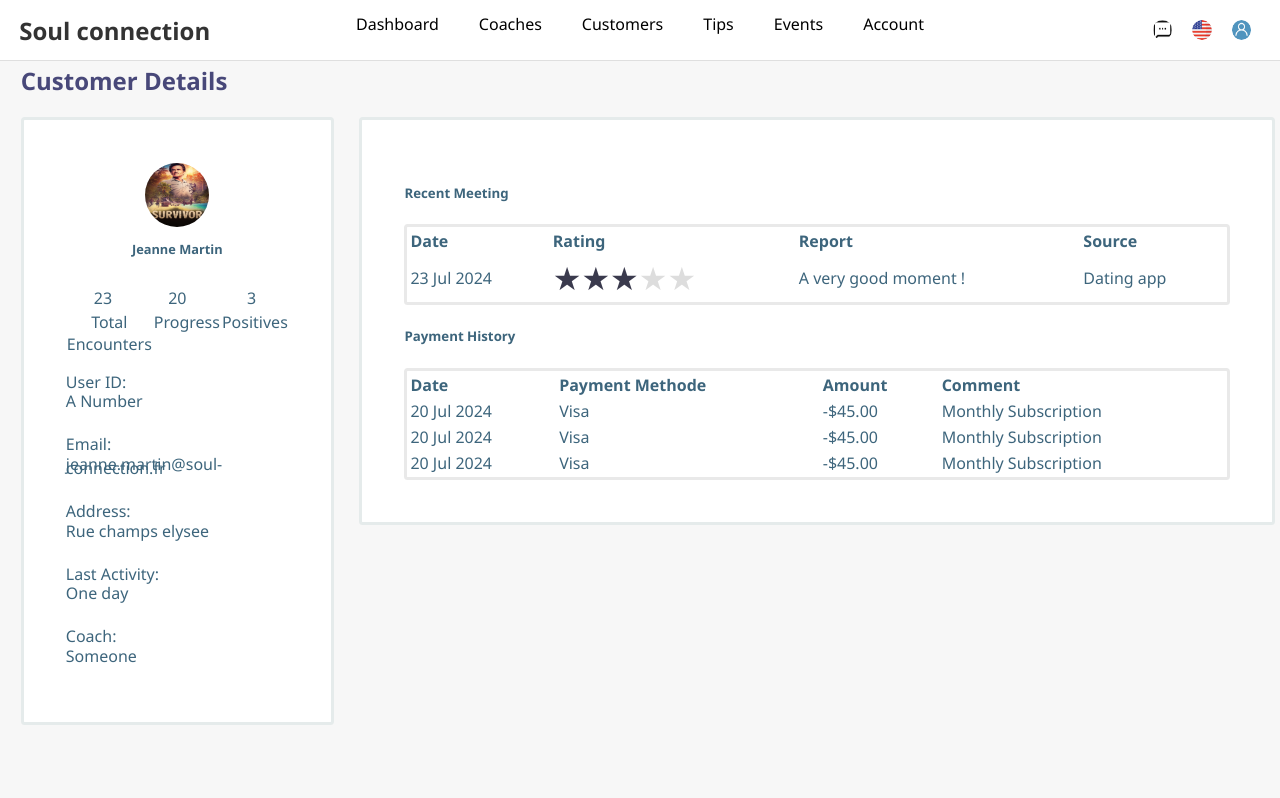
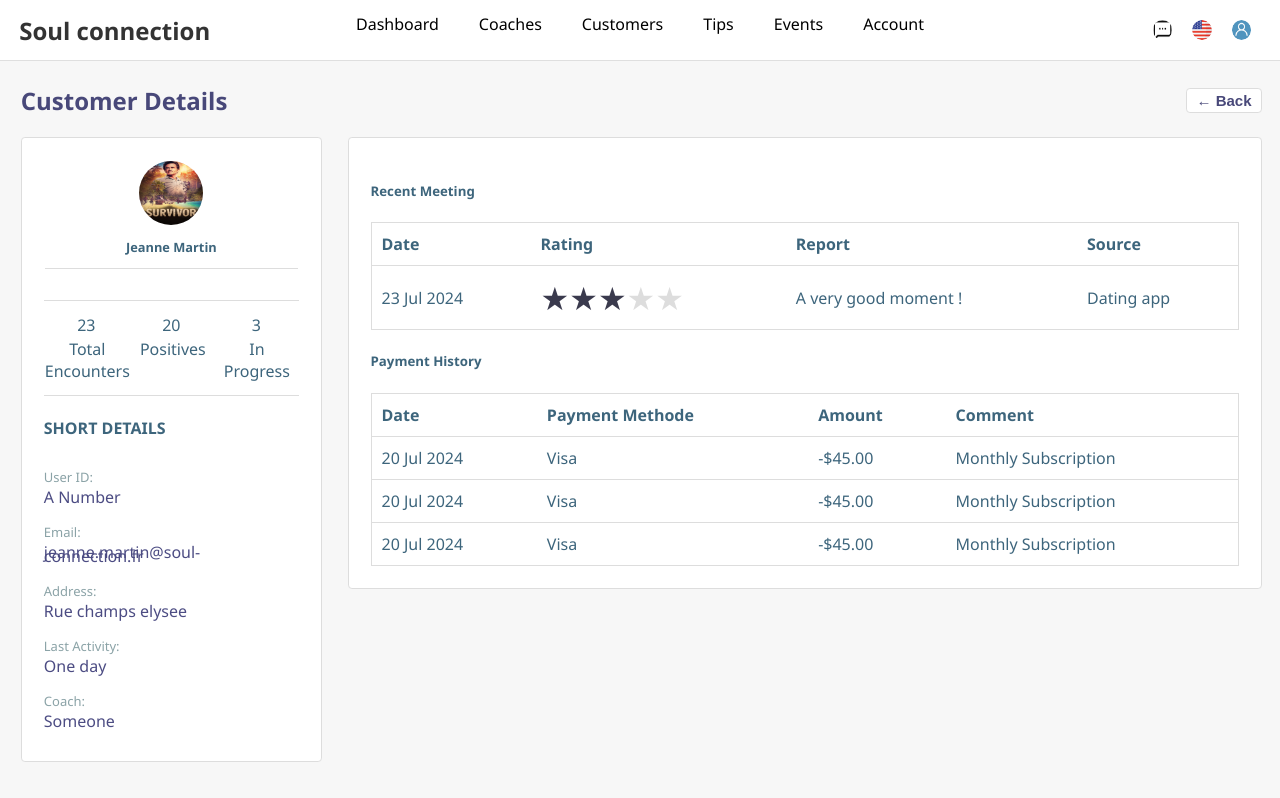
Before and after one commit to Sonny-Fourmont/2024-Epitech-Pool-Project-Survivor, a React (Create React App) app in the folder front/: page /profile in a window 1280 px wide. Built offline with nearby package versions, Linux system fonts and the light colour scheme.

Commit message:
[ADD] finish clients profile page

```diff
--- a/front/src/CSSProfile.css
+++ b/front/src/CSSProfile.css
@@ -6,6 +6,8 @@
 */
 
 .name-container {
+  padding-bottom: 1vw;
+  border-bottom: 1px solid #ddd;
   margin-top: 1vw;
   margin-bottom: 2vw;
   font-weight: bold;
@@ -20,40 +22,59 @@
   width: 5vw;
   border-radius: 50%;
 }
-/* text-blue-600 */
+
 .container {
   align-items: stretch;
   display: flex;
   color: rgb(61, 101, 124);
 }
 
-.left {
-  border: 3px solid rgb(229, 235, 235);
+.left, .right {
+  border: 1px solid #ddd;
   margin-right: 1vw;
   margin-left: 1vw;
-  width: 24%;
-  height: 76vh;
   background-color: #fff;
-  padding: 40px;
+  padding: 20px;
   border-radius: 0.3vw;
 }
 
+.left {
+  border-top: 1px solid #ddd;
+  border-bottom: 1px solid #ddd;
+  width: 24%;
+  height: 76vh;
+}
+
 .right {
-  border: 3px solid rgb(229, 235, 235);
-  margin-left: 1vw;
   width: 73%;
   height: 0vh;
   max-height: 76vh;
-  background-color: #fff;
-  padding: 40px;
-  border-radius: 0.3vw;
+}
+
+.horizontaleLineUp {
+  padding-top: 1vw;
+  border-top: 1px solid #ddd;
+}
+
+.horizontaleLineDown {
+  padding-bottom: 1vw;
+  border-bottom: 1px solid #ddd;
 }
 
 .clientsTable {
-  border: 3px solid rgb(233, 233, 233);
-  border-radius: 0.3vw;
+  width: 100%;
+  border-collapse: collapse;
+}
+
+.clientsTable tr {
+  border-top: 1px solid #ddd;
+  border-bottom: 1px solid #ddd;
+}
+
+.clientsTable th, .clientsTable td {
+  padding: 10px;
   text-align: left;
-  width: 100%;
+  border: none;
 }
 
 .client-size {
@@ -67,10 +88,45 @@
   color: rgb(72, 72, 121);
 }
 
-.text-Flex {display: flex;}
-.interSpace {line-height: 0.3vw;}
-.blank {margin-top: 2vw;}
+.text-Flex {
+  display: flex;
+  justify-content: space-between;
+}
+
+.interSpace td {
+  padding: 8px 5px;
+}
+
 .statistic-customers {
   text-align: center;
   width: 100%;
 }
+
+.customerTitleDetails {
+  color: #8ba3a7;
+  font-size: 13px;
+}
+
+.customerDetails {
+  color: #4c4c83;
+}
+
+.interLine {
+  line-height: 0.5vh;
+}
+
+.backButton {
+  margin-right: 1vw;
+  font-size: 15px;
+  font-weight: bold;
+  border: 1px solid #ddd;
+  background-color: white;
+  color: rgb(72, 72, 121);
+  border-radius: 0.3vw;
+  width: 6vw;
+  height: 2vw;
+}
+
+.flexBack {
+  align-items: center;
+}
--- a/front/src/components/profilePage/profile.tsx
+++ b/front/src/components/profilePage/profile.tsx
@@ -24,7 +24,10 @@ const Profile: React.FC = () => {
     <>
       <NavBar/>
       <div className="client-size">
-        <h2 className="titleClient">Customer Details</h2>
+        <div className="text-Flex flexBack">
+          <h2 className="titleClient">Customer Details</h2>
+          <button className="backButton">← Back</button>
+        </div>
         <div className="container">
           <table className="left">
             <thead>
@@ -36,35 +39,37 @@ const Profile: React.FC = () => {
               </tr>
             </thead>
             <tbody>
+              <tr></tr>
               <tr className="text-Flex">
-                <td className="statistic-customers">23</td>
-                <td className="statistic-customers">20</td>
-                <td className="statistic-customers">3</td>
+                <td className="statistic-customers horizontaleLineUp">23</td>
+                <td className="statistic-customers horizontaleLineUp">20</td>
+                <td className="statistic-customers horizontaleLineUp">3</td>
               </tr>
               <tr className="text-Flex">
-                <td className="statistic-customers">Total<br/>Encounters</td>
-                <td className="statistic-customers">Progress</td>
-                <td className="statistic-customers">Positives</td>
+                <td className="statistic-customers horizontaleLineDown">Total<br/>Encounters</td>
+                <td className="statistic-customers horizontaleLineDown">Positives</td>
+                <td className="statistic-customers horizontaleLineDown">In Progress</td>
               </tr>
-              <tr className="interSpace">
-                <p>User ID:</p>
-                <p>A Number</p>
+              <h4>SHORT DETAILS</h4>
+              <tr className="interSpace interLine">
+                <p className="customerTitleDetails">User ID:</p>
+                <p className="customerDetails">A Number</p>
               </tr>
-              <tr className="interSpace">
-                <p>Email:</p>
-                <p>{fields.email}</p>
+              <tr className="interSpace interLine">
+                <p className="customerTitleDetails">Email:</p>
+                <p className="customerDetails">{fields.email}</p>
               </tr>
-              <tr className="interSpace">
-                <p>Address:</p>
-                <p>{fields.address}</p>
+              <tr className="interSpace interLine">
+                <p className="customerTitleDetails">Address:</p>
+                <p className="customerDetails">{fields.address}</p>
               </tr>
-              <tr className="interSpace">
-                <p>Last Activity:</p>
-                <p>One day</p>
+              <tr className="interSpace interLine">
+                <p className="customerTitleDetails">Last Activity:</p>
+                <p className="customerDetails">One day</p>
               </tr>
-              <tr className="interSpace">
-                <p>Coach:</p>
-                <p>Someone</p>
+              <tr className="interSpace interLine">
+                <p className="customerTitleDetails">Coach:</p>
+                <p className="customerDetails">Someone</p>
               </tr>
             </tbody>
           </table>
--- a/front/src/index.css
+++ b/front/src/index.css
@@ -26,7 +26,7 @@ h1 {
 
 table {
   width: 100%;
-  border: 3px solid rgb(229, 235, 235);
+  border: 1px solid #ddd;
 }
 
 
@@ -64,7 +64,7 @@ textarea:focus {
   outline: none;
 }
 
-button {
+.login button {
   display: block;
   width: 100%;
   padding: 15px 20px;
@@ -82,6 +82,7 @@ button {
 button:hover {
   background: linear-gradient(135deg, #5a7cfb 0%, #9967e3 100%);
   transform: translateY(-2px);
+  color: #ffffff;
   box-shadow: 0 4px 10px rgba(0, 0, 0, 0.1);
 }
 
```
